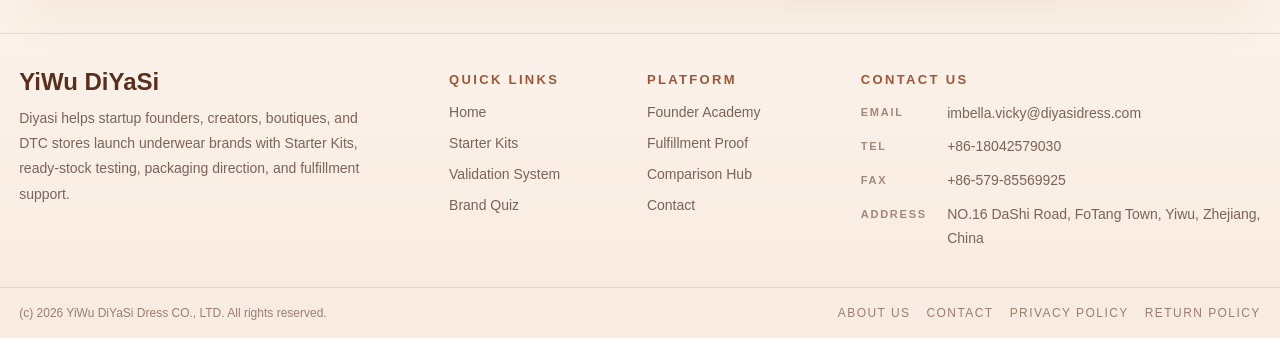
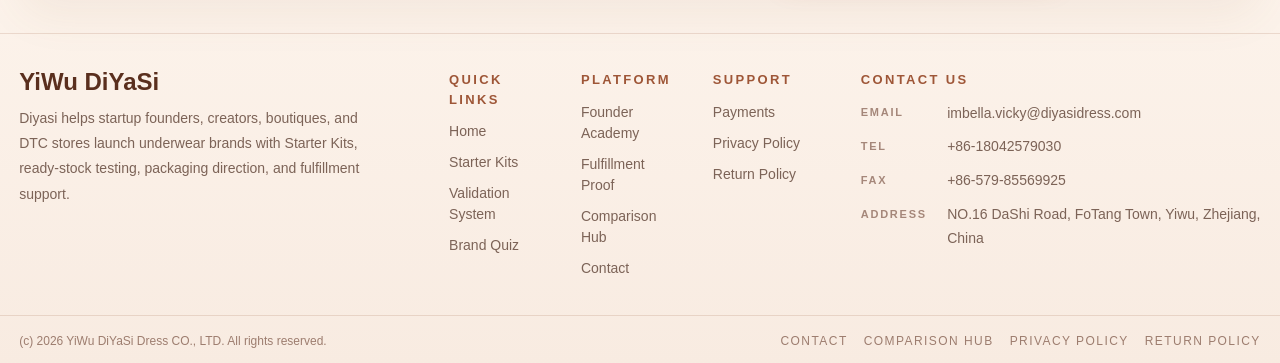
Before and after one commit to 156631890/diyasi, a Next.js app in the folder apps/web/: page / in a window 1280 px wide. Shown: the part 5150-5513 px from the top of the page. Before the commit the page ends 5488 px from the top, so only its background shows below. Built offline with nearby package versions, Linux system fonts and the light colour scheme; no server answers.

Commit message:
fix: clean founder platform shell links

```diff
--- a/apps/web/app/layout.tsx
+++ b/apps/web/app/layout.tsx
@@ -92,7 +92,7 @@
     "@type": "ClothingStore",
     name: "YiWu DiYaSi Dress CO., LTD",
     alternateName: "义乌市迪亚斯服饰有限公司",
-    image: `${SITE_URL}/media/generated/factory-capability-panorama.png`,
+    image: `${SITE_URL}/media/generated/founder-platform/home-hero-founder-kit.png`,
     "@id": SITE_URL,
     url: SITE_URL,
     telephone: "+86-18042579030",
--- a/apps/web/components/SiteFooter.tsx
+++ b/apps/web/components/SiteFooter.tsx
@@ -64,39 +64,38 @@
     ],
     rights: "All rights reserved.",
     bottomLinks: [
-      { href: "/about", label: "About US" },
       { href: "/contact", label: "Contact" },
+      { href: "/comparison-hub", label: "Comparison Hub" },
       { href: "/privacy-policy", label: "Privacy Policy" },
       { href: "/return-policy", label: "Return Policy" }
     ]
   },
   zh: {
-    eyebrow: "义乌谛雅思",
-    brandDesc: "服务批发商、零售商与 DTC 品牌的内衣工厂，支持贴牌开发与稳定交付。",
-    ctaTitle: "提供清晰 MOQ、打样节奏与交期安排的内衣制造合作",
-    ctaDesc: "查看产品分类、提交项目需求，或直接发起询盘，推进打样与 OEM / ODM 合作。",
-    ctaPrimary: "开始洽谈",
-    ctaSecondary: "查看分类",
+    eyebrow: "Diyasi",
+    brandDesc: "Diyasi helps startup founders, creators, boutiques, and DTC stores launch underwear brands with Starter Kits, ready-stock testing, packaging direction, and fulfillment support.",
+    ctaTitle: "Get a Starter Kit recommendation before you invest in bulk inventory",
+    ctaDesc: "Share your audience, channel, style direction, budget, and launch timeline. Diyasi will recommend a practical Starter Kit and validation path.",
+    ctaPrimary: "Get Starter Kit Recommendation",
+    ctaSecondary: "View Starter Kits",
     quickTitle: "快捷导航",
     quickItems: [
-      { href: "/", label: "首页" },
-      { href: "/about", label: "关于我们" },
-      { href: "/factory", label: "工厂" },
-      { href: "/contact", label: "联系" }
+      { href: "/", label: "Home" },
+      { href: "/starter-kits", label: "Starter Kits" },
+      { href: "/validation-system", label: "Validation System" },
+      { href: "/brand-quiz", label: "Brand Quiz" }
     ],
-    productTitle: "产品分类",
+    productTitle: "Platform",
     productItems: [
-      { href: "/products?category=Women's%20Panties", label: "女士内裤" },
-      { href: "/products?category=Bras", label: "文胸" },
-      { href: "/products?category=Men%20Underwear", label: "男士内裤" },
-      { href: "/products?category=Gym%20%26%20Sports%20Wear", label: "运动系列" }
+      { href: "/founder-academy", label: "Founder Academy" },
+      { href: "/fulfillment-proof", label: "Fulfillment Proof" },
+      { href: "/comparison-hub", label: "Comparison Hub" },
+      { href: "/contact", label: "Contact" }
     ],
-    supportTitle: "支持",
+    supportTitle: "Support",
     supportItems: [
-      { href: "/oem-odm", label: "OEM / ODM" },
-      { href: "/payments", label: "支付" },
-      { href: "/blog", label: "文章" },
-      { href: "/sustainability", label: "可持续" }
+      { href: "/payments", label: "Payments" },
+      { href: "/privacy-policy", label: "Privacy Policy" },
+      { href: "/return-policy", label: "Return Policy" }
     ],
     contactTitle: "联系我们",
     contactRows: [
@@ -107,41 +106,40 @@
     ],
     rights: "保留所有权利。",
     bottomLinks: [
-      { href: "/about", label: "关于我们" },
-      { href: "/contact", label: "联系" },
-      { href: "/privacy-policy", label: "隐私政策" },
-      { href: "/return-policy", label: "退换政策" }
+      { href: "/contact", label: "Contact" },
+      { href: "/comparison-hub", label: "Comparison Hub" },
+      { href: "/privacy-policy", label: "Privacy Policy" },
+      { href: "/return-policy", label: "Return Policy" }
     ]
   },
   es: {
-    eyebrow: "YiWu DiYaSi",
+    eyebrow: "Diyasi",
     brandDesc:
-      "Fabrica de ropa interior para mayoristas, retailers y marcas DTC con desarrollo private-label y entrega estable.",
-    ctaTitle: "Produccion de ropa interior para mayoristas, retail y marcas DTC con MOQ y entrega claros",
+      "Diyasi ayuda a founders, creators, boutiques y tiendas DTC a lanzar marcas de ropa interior con Starter Kits, pruebas con ready stock, direccion de packaging y soporte de fulfillment.",
+    ctaTitle: "Recibe una recomendacion de Starter Kit antes de invertir en inventario grande",
     ctaDesc:
-      "Revisa categorias, envia tu brief de proyecto o avanza a una consulta directa para muestreo y OEM / ODM.",
-    ctaPrimary: "Iniciar Conversacion",
-    ctaSecondary: "Ver Categorias",
+      "Comparte audiencia, canal, direccion de estilo, presupuesto y calendario. Diyasi recomendara un Starter Kit practico y una ruta de validacion.",
+    ctaPrimary: "Recibir recomendacion de Starter Kit",
+    ctaSecondary: "Ver Starter Kits",
     quickTitle: "Enlaces Rapidos",
     quickItems: [
       { href: "/", label: "Inicio" },
-      { href: "/about", label: "Nosotros" },
-      { href: "/factory", label: "Fabrica" },
+      { href: "/starter-kits", label: "Starter Kits" },
+      { href: "/validation-system", label: "Sistema de Validacion" },
+      { href: "/brand-quiz", label: "Brand Quiz" }
+    ],
+    productTitle: "Platform",
+    productItems: [
+      { href: "/founder-academy", label: "Founder Academy" },
+      { href: "/fulfillment-proof", label: "Fulfillment Proof" },
+      { href: "/comparison-hub", label: "Comparison Hub" },
       { href: "/contact", label: "Contacto" }
-    ],
-    productTitle: "Productos",
-    productItems: [
-      { href: "/products?category=Women's%20Panties", label: "Panties Mujer" },
-      { href: "/products?category=Bras", label: "Bras" },
-      { href: "/products?category=Men%20Underwear", label: "Underwear Hombre" },
-      { href: "/products?category=Gym%20%26%20Sports%20Wear", label: "Activewear" }
     ],
     supportTitle: "Soporte",
     supportItems: [
-      { href: "/oem-odm", label: "OEM / ODM" },
       { href: "/payments", label: "Pagos" },
-      { href: "/blog", label: "Journal" },
-      { href: "/sustainability", label: "Sostenibilidad" }
+      { href: "/privacy-policy", label: "Privacy Policy" },
+      { href: "/return-policy", label: "Return Policy" }
     ],
     contactTitle: "Contacto",
     contactRows: [
@@ -152,8 +150,8 @@
     ],
     rights: "Todos los derechos reservados.",
     bottomLinks: [
-      { href: "/about", label: "About US" },
-      { href: "/contact", label: "Contact" },
+      { href: "/contact", label: "Contacto" },
+      { href: "/comparison-hub", label: "Comparison Hub" },
       { href: "/privacy-policy", label: "Privacy Policy" },
       { href: "/return-policy", label: "Return Policy" }
     ]
@@ -197,7 +195,7 @@
             <p className="mt-3 max-w-md font-[Arial] text-[14px] leading-[1.8] text-[#7c6357]">{t.brandDesc}</p>
           </div>
 
-          <div className="grid gap-8 sm:grid-cols-2">
+          <div className="grid gap-8 sm:grid-cols-3">
             <div>
               <p className="site-footer-heading">{t.quickTitle}</p>
               <div className="mt-3 grid gap-2.5">
@@ -212,6 +210,16 @@
               <p className="site-footer-heading">{t.productTitle}</p>
               <div className="mt-3 grid gap-2.5">
                 {t.productItems.map((item) => (
+                  <Link key={item.href} href={item.href} className="site-footer-link">
+                    {item.label}
+                  </Link>
+                ))}
+              </div>
+            </div>
+            <div>
+              <p className="site-footer-heading">{t.supportTitle}</p>
+              <div className="mt-3 grid gap-2.5">
+                {t.supportItems.map((item) => (
                   <Link key={item.href} href={item.href} className="site-footer-link">
                     {item.label}
                   </Link>
--- a/apps/web/components/TopNav.tsx
+++ b/apps/web/components/TopNav.tsx
@@ -12,61 +12,21 @@
 const labels: Record<
   SiteLang,
   {
-    home: string;
-    about: string;
-    products: string;
-    oem: string;
-    sustainability: string;
-    factory: string;
-    blog: string;
-    contact: string;
-    payments: string;
-    admin: string;
     cta: string;
     companyTag: string;
   }
 > = {
   en: {
-    home: "Home",
-    about: "About",
-    products: "Products",
-    oem: "OEM / ODM",
-    sustainability: "Sustainability",
-    factory: "Factory",
-    blog: "Journal",
-    contact: "Contact",
-    payments: "Payments",
-    admin: "Admin",
     cta: "Get Starter Kit Recommendation",
     companyTag: "Founder launch system for startup underwear brands"
   },
   zh: {
-    home: "首页",
-    about: "关于我们",
-    products: "产品",
-    oem: "OEM / ODM",
-    sustainability: "可持续",
-    factory: "工厂",
-    blog: "文章",
-    contact: "联系",
-    payments: "支付",
-    admin: "后台",
-    cta: "开始沟通",
-    companyTag: "服务批发商、零售商与 DTC 品牌的内衣工厂"
+    cta: "获取 Starter Kit 推荐",
+    companyTag: "面向初创内衣品牌的创始人启动系统"
   },
   es: {
-    home: "Inicio",
-    about: "Nosotros",
-    products: "Productos",
-    oem: "OEM / ODM",
-    sustainability: "Sostenibilidad",
-    factory: "Fabrica",
-    blog: "Journal",
-    contact: "Contacto",
-    payments: "Pagos",
-    admin: "Admin",
-    cta: "Iniciar Conversacion",
-    companyTag: "Fabrica de ropa interior para mayoristas, retailers y marcas DTC"
+    cta: "Recibir recomendacion de Starter Kit",
+    companyTag: "Sistema de lanzamiento para marcas startup de ropa interior"
   }
 };
 
```
